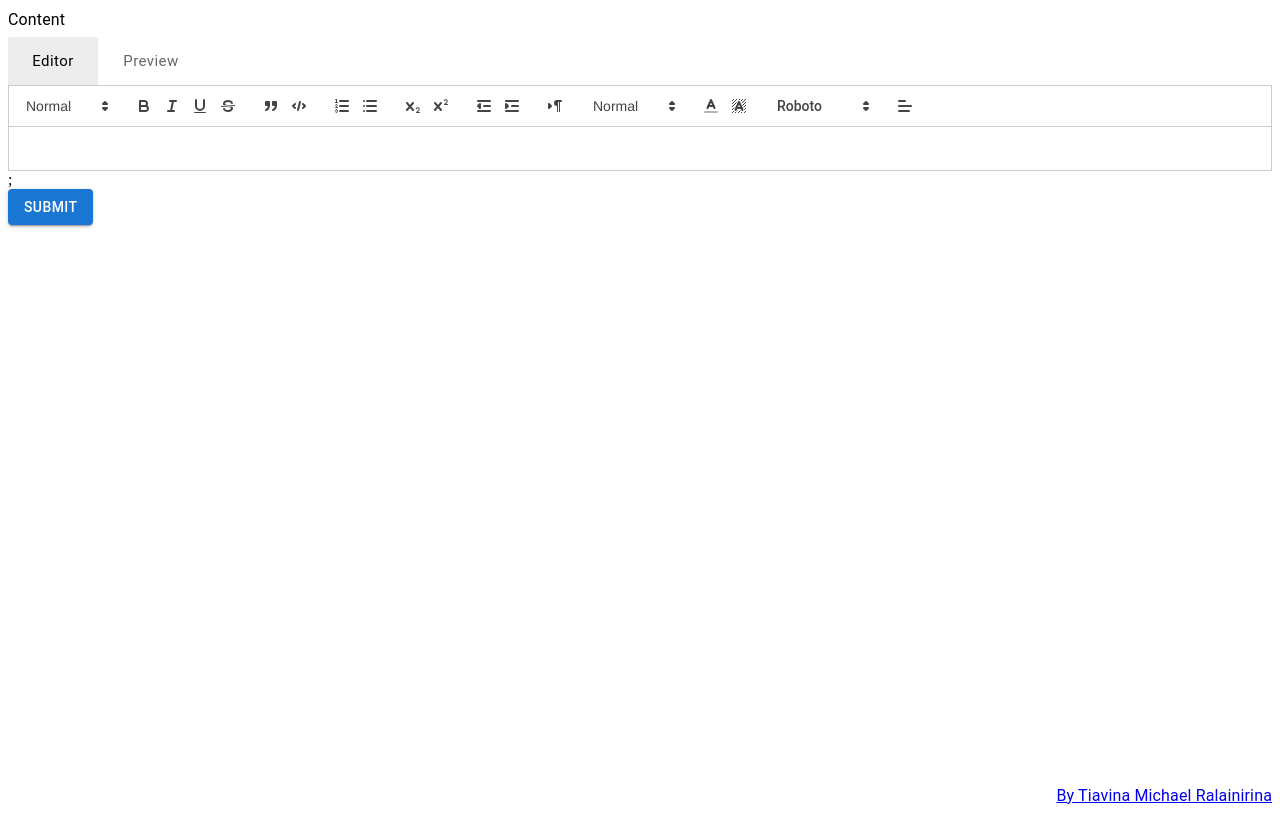
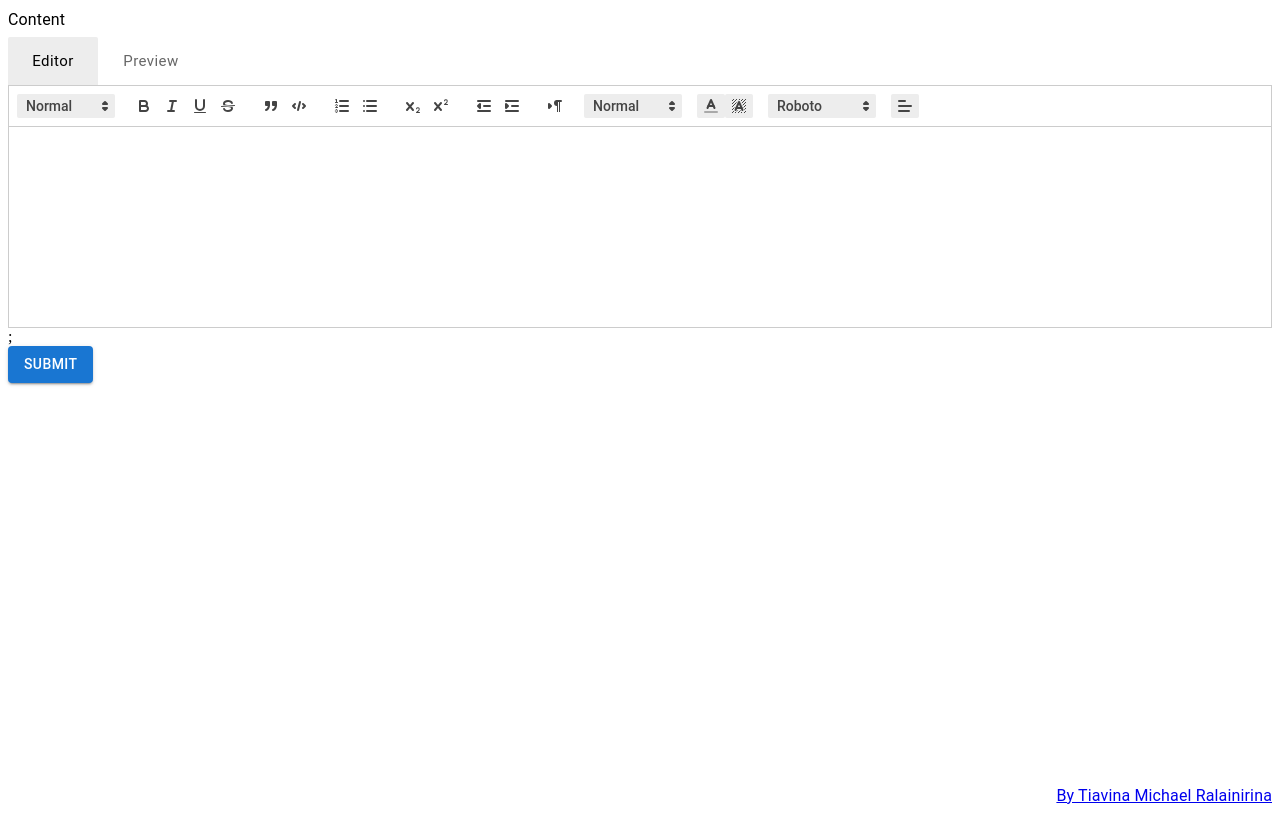
Before and after one commit to tiavina-mika/react-quill-text-editor-w-react-hook-form, a React (Create React App) app in the folder src/: page / in a window 1280 px wide. Built offline with nearby package versions, Linux system fonts and the light colour scheme; the HTML template or start-up script is replaced by a standard one.

Commit message:
fix editor height

```diff
--- a/src/styles/text-editor.css
+++ b/src/styles/text-editor.css
@@ -1,3 +1,22 @@
+/* --------------- editor --------------- */
+.ql-editor {
+  min-height: 200px;
+}
+
+.ql-picker {
+  background-color: #ededed;
+  border-radius: 2px;
+}
+.ql-formats .ql-header option,
+.ql-toolbar {
+  font-family: "Roboto" !important;
+}
+
+.ql-picker {
+  background-color: #ededed;
+  border-radius: 2px;
+}
+
 .ql-picker.ql-font .ql-picker-item {
   font-size: 0;
 }
```
